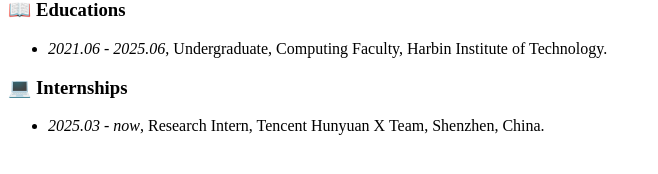
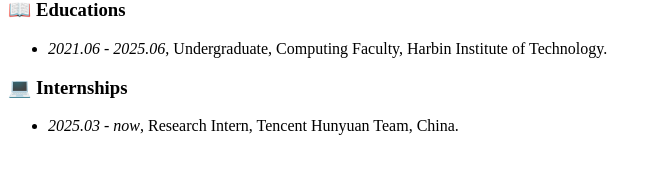
Before and after one commit to Ralph-Zhou/ralph-zhou.github.io, a Jekyll site: the page built from _pages/information/others.md, in a window 1280 px wide. Shown: the part 360-534 px from the top of the page, without its empty margins (0-658 px from the left). Built offline with Jekyll 4.4.1, drawn with Linux system fonts in a browser that asks for light colours; our own code applies the rules of GitHub Pages for plain Markdown files.

Commit message:
Fix internship team name in others.md

```diff
--- a/_pages/information/others.md
+++ b/_pages/information/others.md
@@ -4,4 +4,4 @@
 
 # 💻 Internships
 
-- *2025.03 - now*, Research Intern, Tencent Hunyuan X Team, Shenzhen, China.
+- *2025.03 - now*, Research Intern, Tencent Hunyuan Team, China.
```
